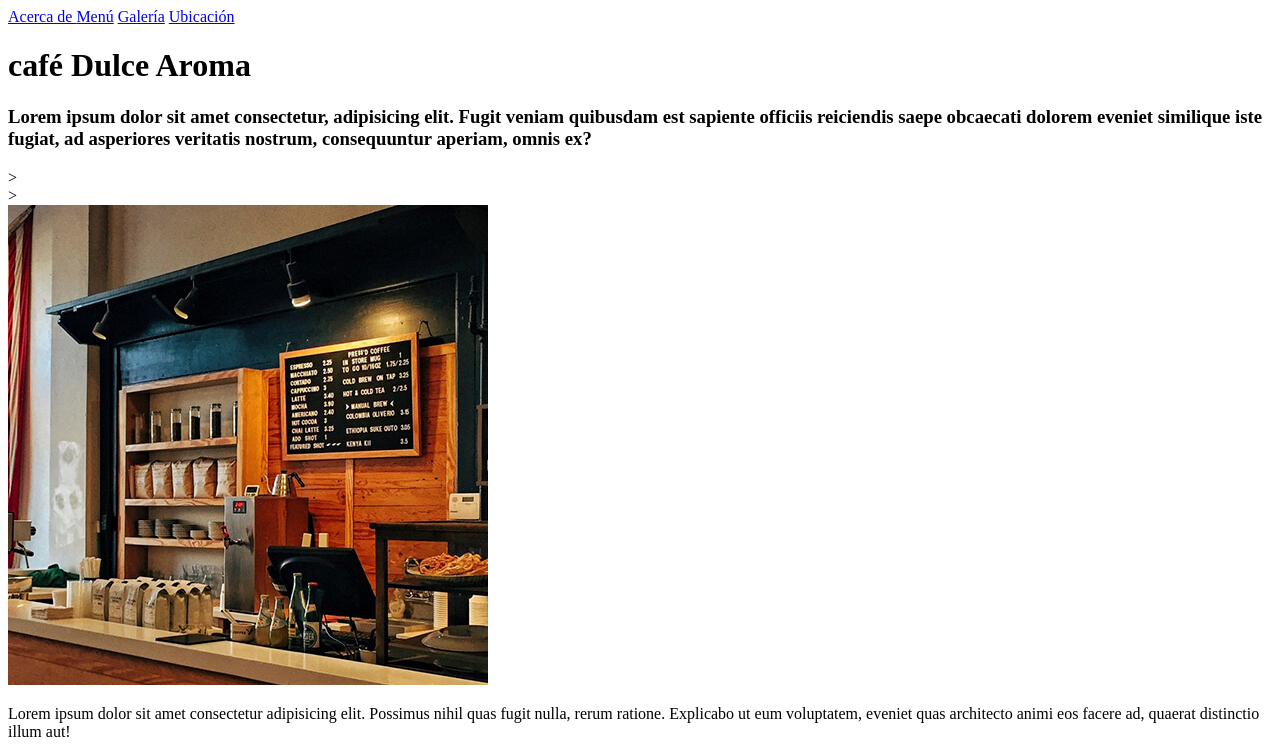
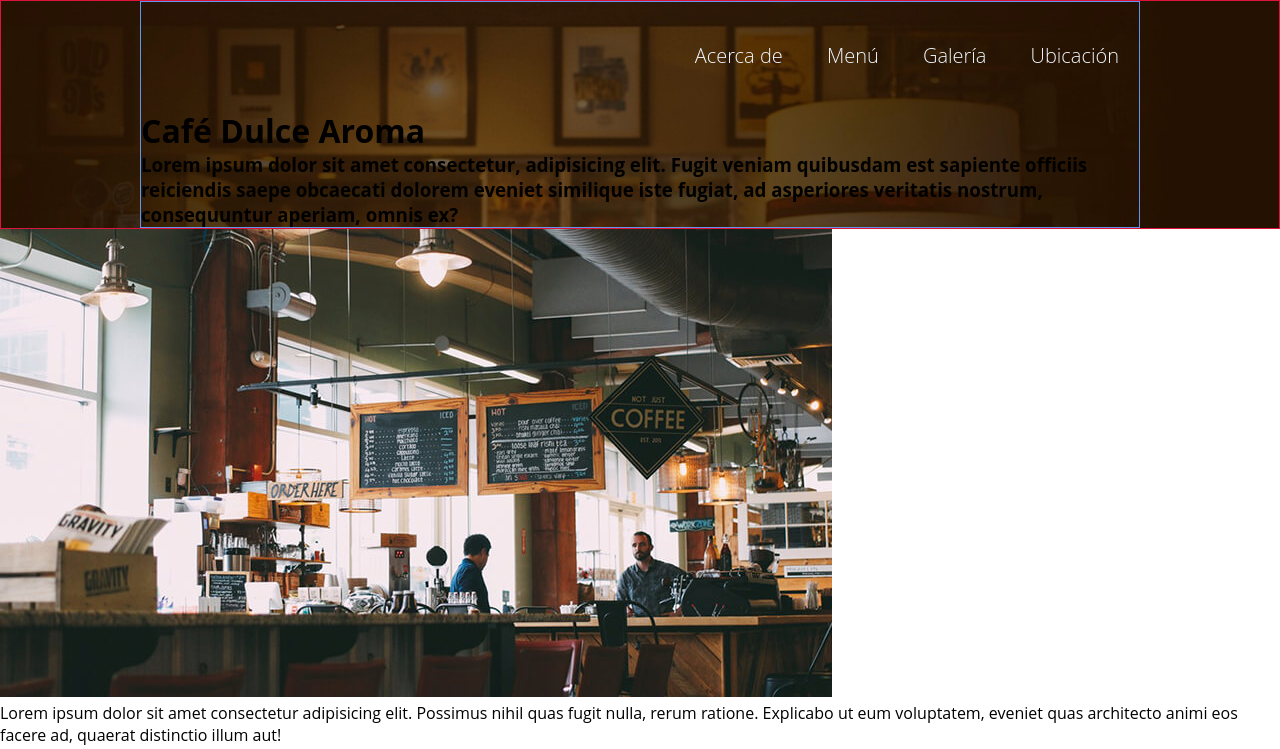
Before and after one commit to ThanC12/cafeteria, a plain HTML site: page index.html in a window 1280 px wide. Shown: the top 749 px of the page. Drawn offline with Linux system fonts and the light colour scheme; a web font is replaced by a local one.

Commit message:
modificacion  1

```diff
--- a/estilos/estilos.css
+++ b/estilos/estilos.css
@@ -0,0 +1,74 @@
+*{
+    /*margen */
+    margin: 0;
+    /*padding da bordes interiores*/
+    padding: 0;
+    /* un navegador que no coja los estitos que le estamos dando, estilos para opera*/
+    -webkit-box-sizing: border-box;
+    /*navegador para mozzila*/
+    -moz-box-sizing: border-box;
+    /*para todos los navegadores */
+    box-sizing: border-box;
+
+}
+body{
+    /*TIPO DE LETRAS CON EL QUE DESCARGAMOS dota la aplicacion*/
+    font-family: "open sans", Ariel, sans-serif;
+    font-size: 16px;
+
+}
+
+    .contenedor{
+
+        border: 1px solid cornflowerblue;
+        /*cualquier dispositivo tenga el mismo tamano*/
+        width: 90%;
+        /*se queda en los mil px cual sea otro dispositivo*/
+        max-width: 1000px;
+        /* se centra automaticamente*/
+        margin: auto;
+        /**/
+        overflow: hidden;
+    }
+    /*--- estilos header---*/
+header{
+    border: 1px solid crimson;
+    width: 100%;
+    background:  url(../imagenes/.jpeg);
+    background-size: cover;
+    background-attachment: fixed;
+    background-position:  center 0;
+
+
+}
+header .contenedor{
+    position: relative;
+    /* altura de la imagen*/
+    height: 700%;
+}
+
+header .menu{
+    width: 100%;
+    text-align: right ;
+
+
+}
+header .menu a{
+    color: aliceblue;
+    /*tamano de la fuente*/
+    font-size: 20px;
+    /*tamano d que nos dscargamos*/
+    font-weight: 300;
+    display: inline-block;
+    /*sentido de las manesilla del reloj*/
+    margin: 40px 20px;
+    /*sirve para eliminar el subrayado*/
+    text-decoration: none;
+    position: relative;
+
+}
+/* */
+header .menu a:hover{
+    text-decoration: underline;
+
+}
--- a/index.html
+++ b/index.html
@@ -5,14 +5,20 @@
     <meta charset="UTF-8">
     <meta name="viewport" content="width=device-width, initial-scale=1.0">
     <link rel="stylesheet" href="estilos/estilos.css">
+    <link rel="preconnect" href="https://fonts.gstatic.com" crossorigin>
+    <link
+        href="https: //fonts.googleapis.com/css2?family=Calligraffitti&family=Platypi:ital,wght@0,300..800;1,300..800&display=swap"
+        rel="stylesheet">
 
-    <title>Cafe DulceAroma</title>
+
+    <title>Cafe Dulce Aroma</title>
 </head>
 
 <body>
     <header>
-        <div>
-            <nav>
+        <div class="contenedor">
+
+            <nav class="menu">
                 <a href="#" id="btn-acerca-de">Acerca de </a>
                 <a href="#" id="btn-menu"> Menú</a>
                 <a href="#" id="btn-galeria">Galería</a>
@@ -20,20 +26,20 @@
 
             </nav>
             <div>
-                <h1>café <span>Dulce Aroma</span></h1>
+                <h1>Café <span>Dulce Aroma</span></h1>
                 <h3> Lorem ipsum dolor sit amet consectetur, adipisicing elit. Fugit veniam quibusdam est sapiente
                     officiis reiciendis saepe obcaecati dolorem
                     eveniet similique iste fugiat, ad asperiores veritatis nostrum, consequuntur aperiam, omnis ex?</h3>
             </div>
         </div>
     </header>
-    <!---seccion main-->>
+    <!---seccion main-->
     <section>
-        <!---Seccion Acerca de -->>
+        <!---Seccion Acerca de -->
     </section>
     <div>
         <div>
-            <img src="imagenes/WhatsApp Image 2024-04-17 at 19.40.49 (1).jpeg" alt="Acercas de">
+            <img src="imagenes/WhatsApp Image 2024-04-17 at 19.40.51.jpeg" alt="Acercas de">
         </div>
         <article>
 
@@ -47,8 +53,8 @@
         </article>
     </div>
     </section>
-    <!----/fin aacerca de-->>
-    <!--Inicio Menu-->>
+    <!----/fin aacerca de-->
+    <!--Inicio Menu-->
     <section class="menu">
         <div class="contenedor">
             <h3 class="titulo" id="platillos">Menu</h3>
@@ -84,7 +90,7 @@
                                 camaron</p>
                         </div>
                     </article>
-                    <!--/Fin de la seccion de comer-->>
+                    <!--/Fin de la seccion de comer-->
                     <article>
                         <p class="categorias">Bebidas</p>
                         <div class="platillo">
@@ -113,8 +119,8 @@
         </div>
     </section>
 
-    <!--/Fin menu-->>
-    <!--Inicio Galeria-->>
+    <!--/Fin menu-->
+    <!--Inicio Galeria-->
     <section class="galeria" id="galeria">
         <div class="foto">
             <img src="imagenes/WhatsApp Image 2024-04-17 at 19.40.49 (1).jpeg" alt="">
@@ -138,10 +144,10 @@
             <img src="imagenes/WhatsApp Image 2024-04-17 at 19.40.50 (4).jpeg" alt="">
         </div>
         <div class="foto">
-            <img src="imagenes/WhatsApp Image 2024-04-17 at 19.40.51.jpeg" alt="">
+            <img src="imagenes/WhatsApp Image 2024-04-17 at 19.40.49 (1).jpeg" alt="">
         </div>
     </section>
-    <!--Seccion Ubicacion-->>
+    <!--Seccion Ubicacion-->
     <section class="ubicación" id="ubicación">
         <div class="contendor">
             <h3 class="titulo">ubicación</h3>
@@ -157,16 +163,16 @@
             <p class="Fin de Semana">Sabado y Domingo <br> 11:00 - 23:00</p>
 
     </section>
-    <!---/Fin contactos-->>
-    <!--Inicio mapa-->>
+    <!---/Fin contactos-->
+    <!--Inicio mapa-->
     <section class="mapa">
         <iframe src="https://www.google.com/maps/@-0.1924028,-78.5092874,15z?entry=ttu width=" 800" height="600"
             style="border: 0;" allowfullscreen="" loading="lazy" referrerpolicy="no-referrer-whe-downgrade"></iframe>
 
     </section>
-    <!--Fin seccion mapa-->>
+    <!--Fin seccion mapa-->
     </section>
-    <!---fin seccion main-->>
+    <!---fin seccion main-->
     <footer>
         <div class="contendor">
             <div class="copyright">
```
Also changed, not shown: imagenes/.jpeg (renamed from imagenes/WhatsApp Image 2024-04-17 at 19.40.51 (1).jpeg).
